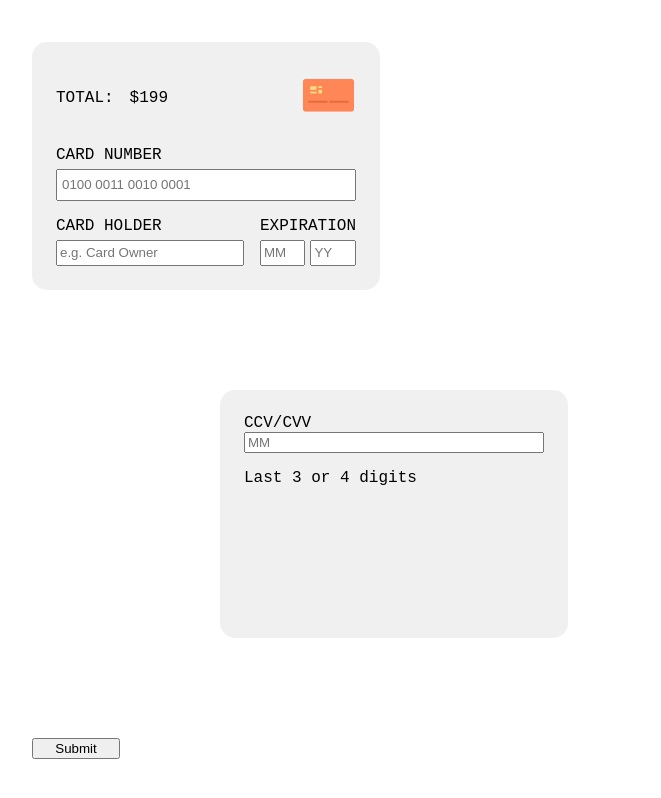
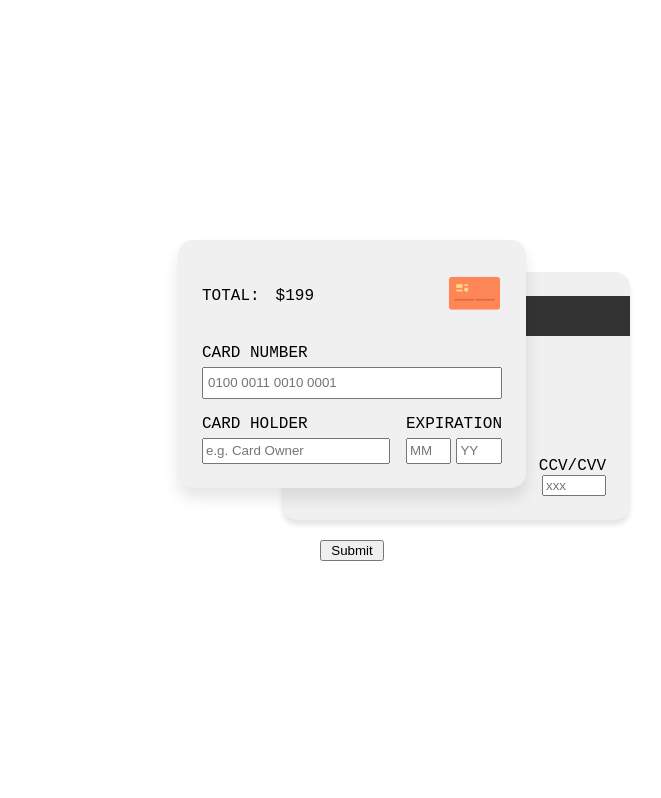
Before and after one commit to RealDJS/wdd131, a plain HTML site: page creditcard/index.html in a window 1280 px wide. Shown: the whole page, without its empty margins (288-949 px from the left). Drawn offline with Linux system fonts and the light colour scheme.

Commit message:
Front and back overlap

```diff
--- a/creditcard/creditcard.css
+++ b/creditcard/creditcard.css
@@ -11,15 +11,18 @@ body {
 /******** cardContainer ********/
 #cardContainer {
    display: grid;
-   grid-template-columns: 1fr 3fr 1fr;
+   grid-template-columns: 1fr;
+   grid-template-rows: auto auto;
+   gap: 20px;
    width: 40rem;
-   gap: 100px;
+   justify-items: center;
 }
 
 /* cardFront */
-
 #cardFront {
-   grid-column: 1 / span 2;
+   grid-column: 1 / span 1;
+   grid-row: 1 / span 1;
+   z-index: 2;
    display: grid;
    grid-template-columns: 2fr 1fr;
    gap: 1rem;
@@ -28,6 +31,7 @@ body {
    width: 300px;
    padding: 1.5rem;
    border-radius: 15px;
+   box-shadow: 0 10px 15px rgba(0, 0, 0, 0.1);
 }
 
 #totalDisplay {
@@ -69,7 +73,6 @@ body {
    grid-column: 1 / span 1;
    display: grid;
    grid-template-columns: 1fr;
-   /*padding:1rem;*/
 }
 
 #cardHold {
@@ -86,7 +89,6 @@ body {
    grid-column: 2 / span 1;
    display: grid;
    grid-template-columns: 1fr;
-   /*gap: 0.5rem;*/
 }
 
 #cardDate label {
@@ -111,10 +113,49 @@ body {
 
 /* CARD BACK */
 #cardBack {
+   grid-column: 1 / span 1;
+   grid-row: 1 / span 1;
+   z-index: 1;
+   margin-top: 2rem;
+   margin-left: 13rem;
    background-color: #f0f0f0;
    height: 200px;
    width: 300px;
    border-radius: 15px;
    padding: 1.5rem;
-   grid-column: 2 / span 2;
+   display: grid;
+   grid-template-columns: 2fr 1fr;
+   box-shadow: 0 5px 5px rgba(0, 0, 0, 0.1);
 }
+
+#magStripe {
+   background-color: #333;
+   height: 40px;
+   grid-column: 1 / span 2;
+   margin-left: -1.5rem;
+   margin-right: -1.5rem;
+}
+
+#security {
+   grid-row: 2 / span 1;
+   grid-column: 2 / span 1;
+   align-self: end;
+   display: grid;
+   grid-template-columns: 1fr;
+}
+
+#security label {
+   text-align: Right;
+}
+
+#CCV {
+   justify-self: end;
+   width: 4rem;
+   box-sizing: border-box;
+}
+
+/* Submit Button */
+#cardContainer button {
+   grid-row: 2 / span 1;
+   width: 4rem;
+}
--- a/creditcard/index.html
+++ b/creditcard/index.html
@@ -27,7 +27,9 @@
                      type="text"
                      id="cardNumber"
                      name="cardNumber"
+                     pattern="[0-9]{16}"
                      placeholder="0100 0011 0010 0001"
+                     required
                   />
                </div>
 
@@ -38,6 +40,7 @@
                      id="cardHolder"
                      name="cardHolder"
                      placeholder="e.g. Card Owner"
+                     required
                   />
                </div>
 
@@ -48,15 +51,19 @@
                         type="text"
                         id="cardMonth"
                         name="cardMonth"
+                        pattern="[0-9]{2}"
                         placeholder="MM"
                         length="2"
+                        required
                      />
                      <input
                         type="text"
                         id="cardYear"
                         name="cardYear"
+                        pattern="[0-9]{2}"
                         placeholder="YY"
                         length="2"
+                        required
                      />
                   </div>
                </div>
@@ -65,16 +72,20 @@
 
             <!-- cardBack -->
             <div id="cardBack">
-               <label for="cardCCV">CCV/CVV</label>
-               <input
-                  type="text"
-                  name="cardMonth"
-                  id="cardMonth"
-                  placeholder="MM"
-                  length="2"
-               />
+               <div id="magStripe"></div>
 
-               <p>Last 3 or 4 digits</p>
+               <div id="security">
+                  <label for="CCV">CCV/CVV</label>
+                  <input
+                     type="text"
+                     name="CCV"
+                     id="CCV"
+                     pattern="[0-9]{3}"
+                     placeholder="xxx"
+                     length="3"
+                     required
+                  />
+               </div>
             </div>
             <!-- end cardBack -->
 
```
